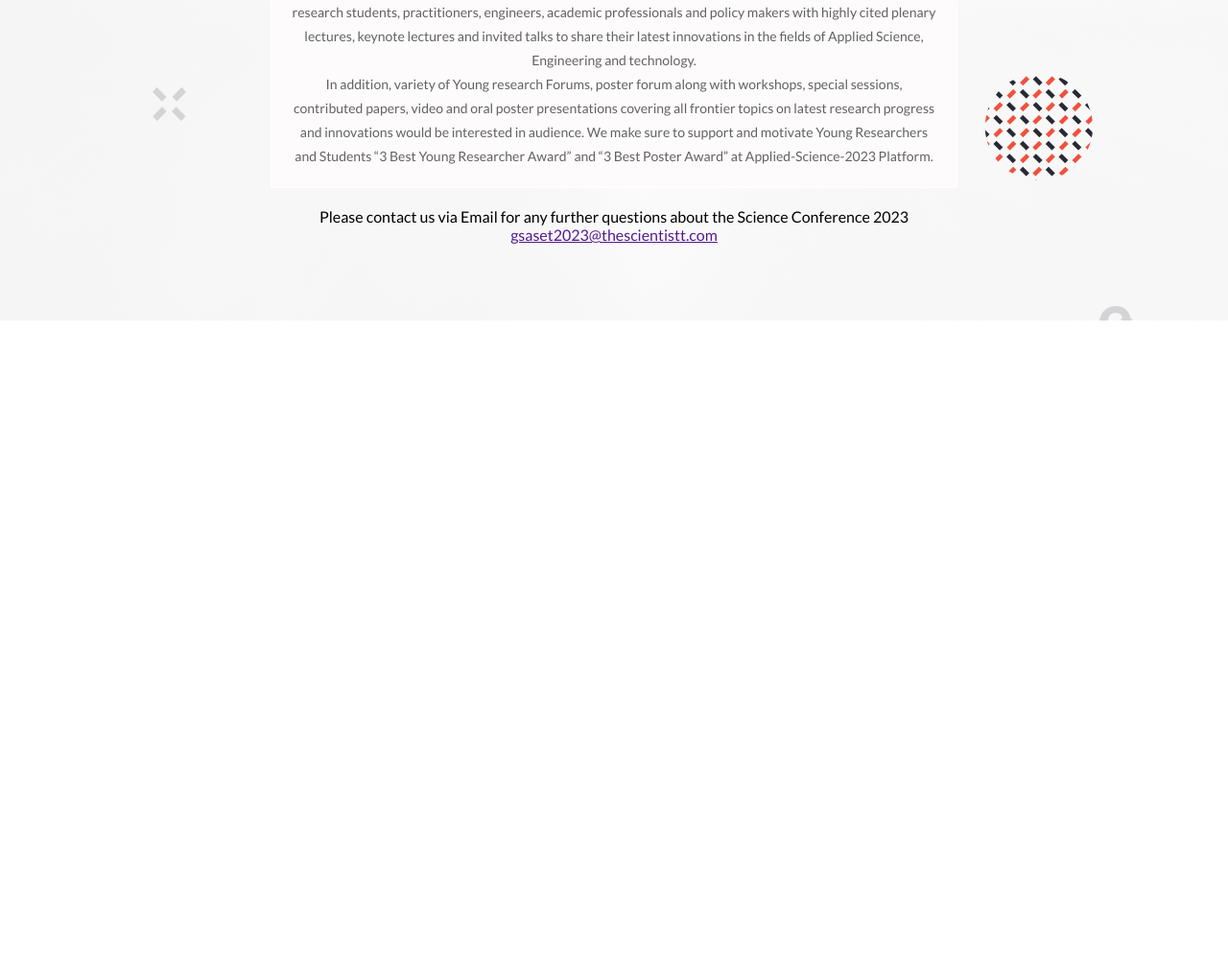
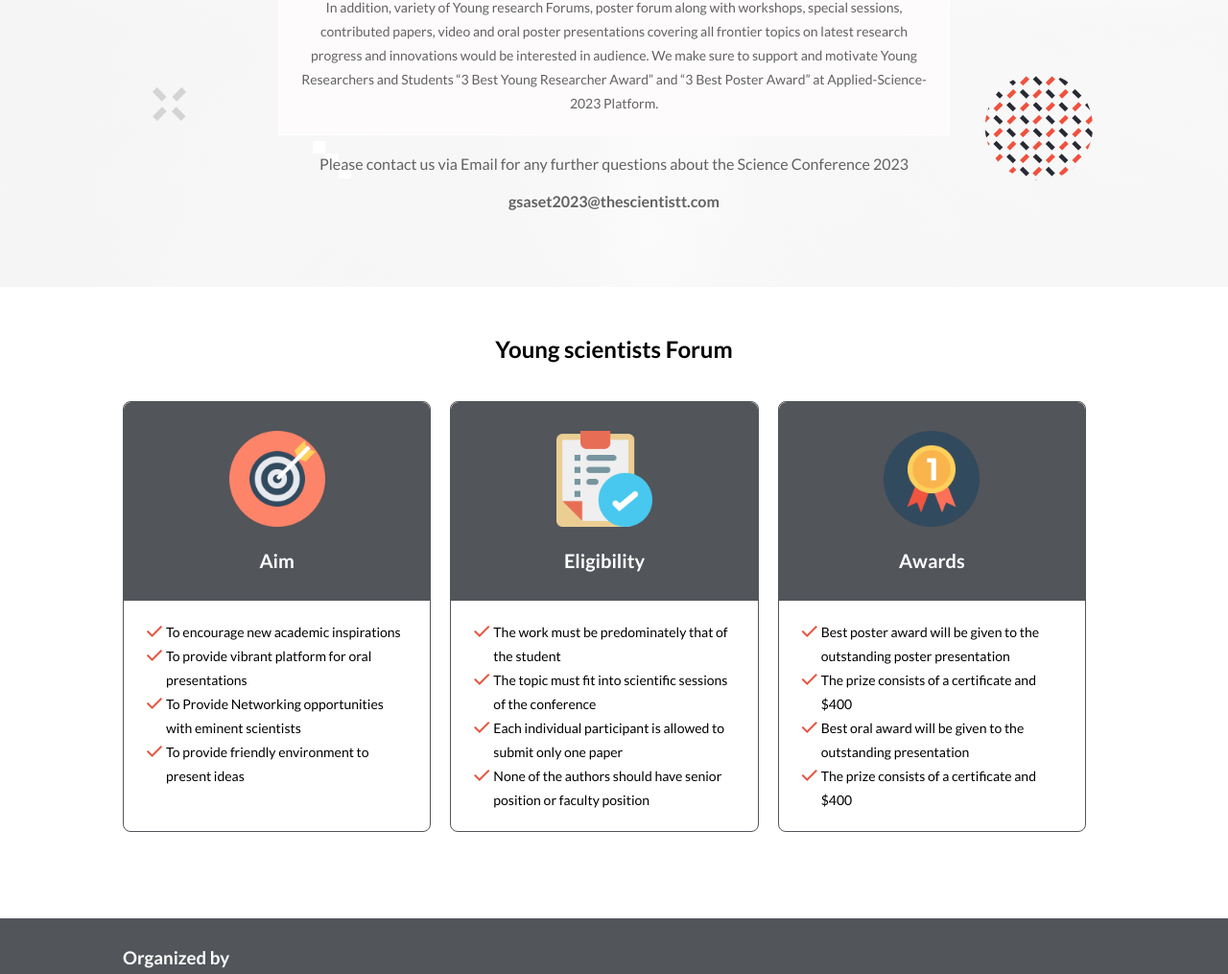
Before and after one commit to Linushaddai99/capstone1-conference-website, a plain HTML site: page about.html in a window 1280 px wide. Shown: the part 381-1396 px from the top of the page at 96% size. Before the commit the page ends 800 px from the top, so only its background shows below. Drawn offline with nearby package versions, Linux system fonts and the light colour scheme.

Commit message:
Complete about page

```diff
--- a/about.css
+++ b/about.css
@@ -9,10 +9,12 @@
 
 .top-section {
     text-align: center;
+    color: #626264;
 }
 
 .about-conference {
-    max-width: 70%;
+    width: 700px;
+    max-width: 90%;
     margin: 20px auto;
     background-color: rgb(253, 251, 251);
     color: #626264;
@@ -24,3 +26,81 @@
 .about-conference p {
     line-height: 25px;
 }
+
+.top-section a  {
+    display: block;
+    margin-top: 20px;
+    text-decoration: none;
+    font-weight: bolder;
+    color: #626264;
+}
+
+.objectives {
+    padding: 50px 0;
+}
+
+.objectives h2 {
+    text-align: center;
+    margin-bottom: 40px;
+}
+
+.obj {
+    border: 1px solid rgba(64, 67, 73, 0.9);
+    border-radius: 8px;
+    margin-bottom: 40px;
+    width: 100%;
+}
+
+.obj .head {
+    background-color: rgba(64, 67, 73, 0.9);
+    border-top-left-radius: 8px;
+    border-top-right-radius: 8px;
+    padding: 30px 0;
+    text-align: center;
+}
+
+.head h3 {
+    color: white;
+    font-size: 20px;
+
+}
+
+.obj-img {
+    width: 100px;
+    height: 100px;
+    margin-bottom: 20px;
+}
+
+.obj ul {
+    padding: 20px;
+}
+
+.obj li {
+    display: flex;
+    line-height: 25px;
+    font-size: 14px;
+}
+
+.obj span {
+    color: #e65642;
+}
+
+footer {
+    background-color: rgba(64, 67, 73, 0.9);
+    color: white;
+}
+
+.footer-h2 {
+    color: white;
+    margin-bottom: 15px;
+}
+
+@media (min-width: 768px) {
+    .objectives-content {
+        display: flex;
+    }
+
+    .obj {
+        margin-right: 20px;
+    }
+}
--- a/about.html
+++ b/about.html
@@ -5,6 +5,7 @@
     <meta http-equiv="X-UA-Compatible" content="IE=edge">
     <meta name="viewport" content="width=device-width, initial-scale=1.0">
     <title>Document</title>
+    <link href="https://fonts.googleapis.com/css2?family=Material+Symbols+Outlined" rel="stylesheet" />
     <link rel="stylesheet" href="styles.css">
     <link rel="stylesheet" href="about.css">
 </head>
@@ -30,7 +31,7 @@
     <section class="top-section">
         <div class="container welcome-details">
             <div class="h1-div">
-                <h1>SCIENCE CONFERENCE<br>2023</h1>
+                <h1>GSASET2023</h1>
             </div>
             <div class="about-conference">
                 <p>
@@ -43,5 +44,95 @@
             <a href="">gsaset2023@thescientistt.com</a>
         </div>
     </section>
+
+    <section class="objectives">
+        <h2>Young scientists Forum</h2>
+        <div class="objectives-content container">
+            <div class="obj1 obj">
+                <div class="head">
+                    <img class="obj-img" src="./img/aim.png" alt="">
+                    <h3>Aim</h3>
+                </div>
+                <ul>
+                    <li>
+                        <span class="material-symbols-outlined">done</span>
+                        <p>To encourage new academic inspirations</p>
+                    </li>
+                    <li>
+                        <span class="material-symbols-outlined">done</span>
+                        <p>To provide vibrant platform for oral presentations</p>
+                    </li>
+                    <li>
+                        <span class="material-symbols-outlined">done</span>
+                        <p>To Provide Networking opportunities with eminent scientists</p>
+                    </li>
+                    <li>
+                        <span class="material-symbols-outlined">done</span>
+                        <p>To provide friendly environment to present ideas</p>
+                    </li>
+                </ul>
+            </div>
+
+            <div class="obj2 obj">
+                <div class="head">
+                    <img class="obj-img" src="./img/eligibility.png" alt="">
+                    <h3>Eligibility</h3>
+                </div>
+                <ul>
+                    <li>
+                        <span class="material-symbols-outlined">done</span>
+                        <p>The work must be predominately that of the student</p>
+                    </li>
+                    <li>
+                        <span class="material-symbols-outlined">done</span>
+                        <p>The topic must fit into scientific sessions of the conference</p>
+                    </li>
+                    <li>
+                        <span class="material-symbols-outlined">done</span>
+                        <p>Each individual participant is allowed to submit only one paper</p>
+                    </li>
+                    <li>
+                        <span class="material-symbols-outlined">done</span>
+                        <p>None of the authors should have senior position or faculty position</p>
+                    </li>
+                </ul>
+            </div>
+
+            <div class="obj3 obj">
+                <div class="head">
+                    <img class="obj-img" src="./img/award.png" alt="">
+                    <h3>Awards</h3>
+                </div>
+                <ul>
+                    <li>
+                        <span class="material-symbols-outlined">done</span>
+                        <p>Best poster award will be given to the outstanding poster presentation</p>
+                    </li>
+                    <li>
+                        <span class="material-symbols-outlined">done</span>
+                        <p>The prize consists of a certificate and $400</p>
+                    </li>
+                    <li>
+                        <span class="material-symbols-outlined">done</span>
+                        <p>Best oral award will be given to the outstanding presentation</p>
+                    </li>
+                    <li>
+                        <span class="material-symbols-outlined">done</span>
+                        <p>The prize consists of a certificate and $400</p>
+                    </li>
+                </ul>
+            </div>
+        </div>
+    </section>
+
+    <footer>
+        <div class="footer-content container">
+            <div class="logo">
+                <h3 class="footer-h2">Organized by</h3>
+                <img src="./img/logo4.png" alt="">
+            </div>
+            <p>© GSASET2023 All rights reserved.</p>
+        </div>
+    </footer>
 </body>
 </html>
--- a/styles.css
+++ b/styles.css
@@ -33,7 +33,7 @@ nav {
 }
 
 .logo img {
-    background-color: #36393f;
+    background-color: rgba(64, 67, 73, 0.9);
     width: 150px;
     height: 40px;
 }
@@ -245,7 +245,7 @@ nav ul {
 }
 
 .speaker-details p {
-    font-size: 14px;
+    font-size: small;
     color: #36393f;
     margin-top: 12px;
 }
```
Also changed, not shown: index.html (+2 -2 lines), img/aim.png (added), img/award.png (added), img/eligibility.png (added).
